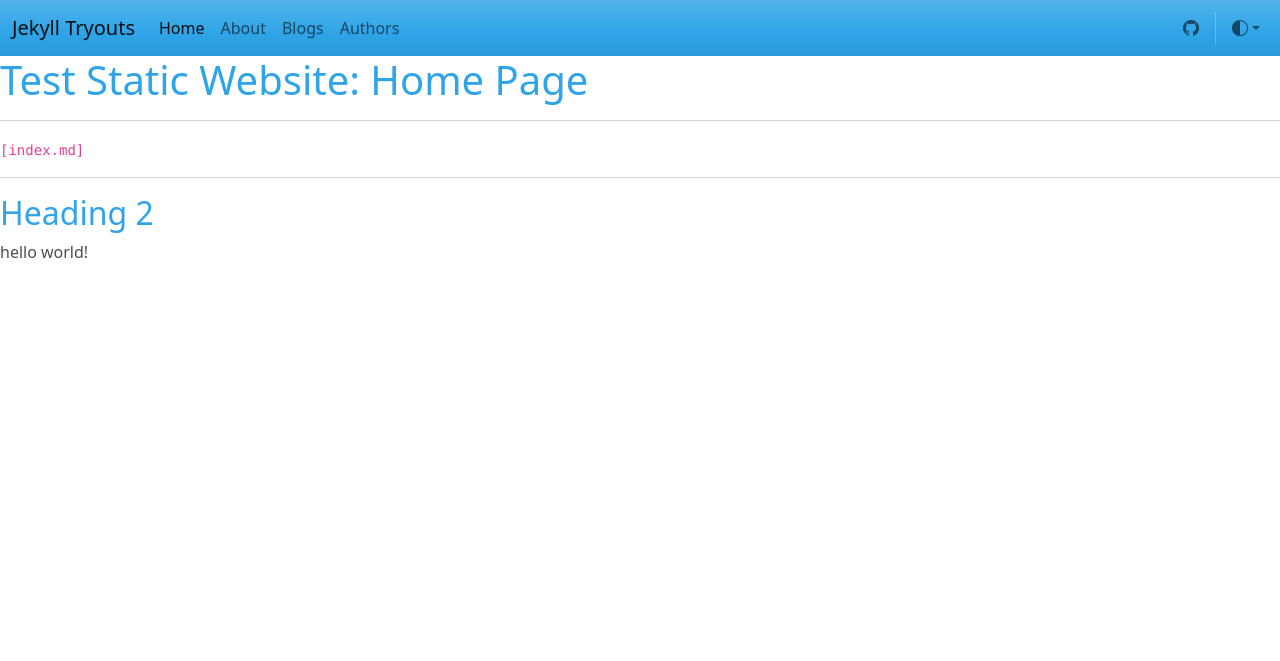
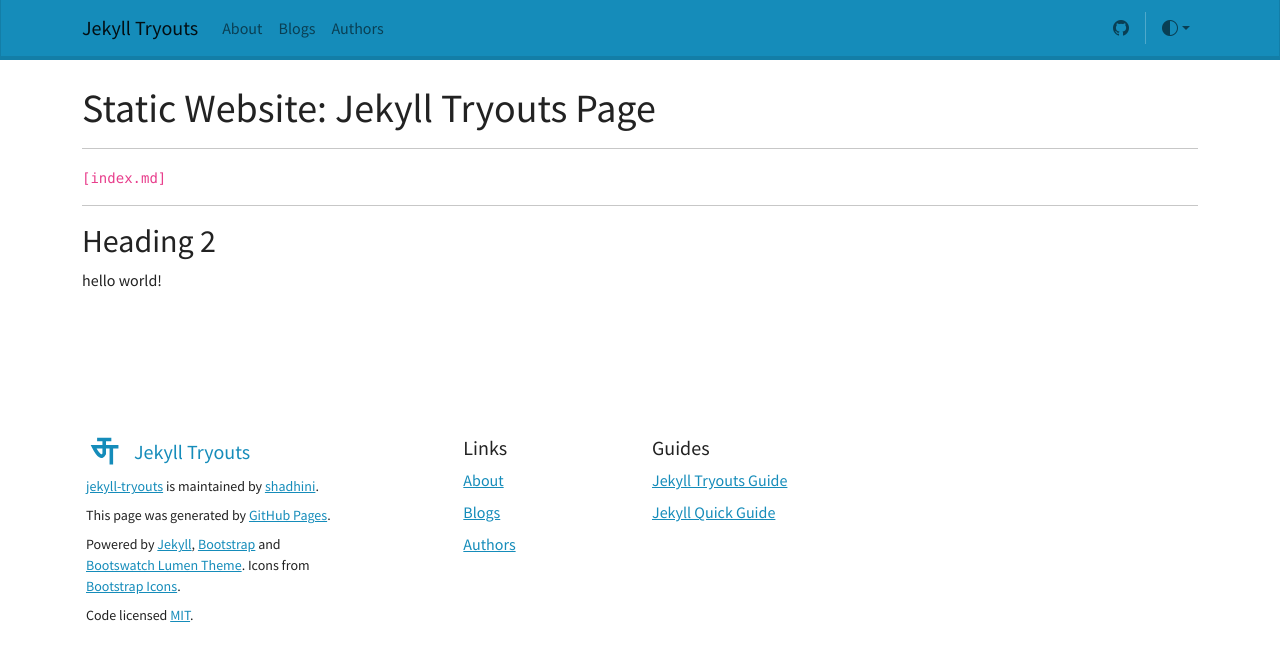
Before and after one commit to shadhini/jekyll-tryouts, a Jekyll site: the page built from docs/index.md, in a window 1280 px wide. Shown: the top 661 px of the page. Built offline with Jekyll 4.4.1, drawn with Linux system fonts in a browser that asks for light colours; nearby versions of some CDN libraries.

Commit message:
add footer

```diff
--- a/docs/_config.yml
+++ b/docs/_config.yml
@@ -1,4 +1,6 @@
 baseurl: "/jekyll-tryouts"
+title: "Jekyll Tryouts" # used to set site title / name
+
 collections:
   authors:
     output: true
--- a/docs/_data/navigation.yml
+++ b/docs/_data/navigation.yml
@@ -1,5 +1,5 @@
-- name: Home
-  link: /
+#- name: Home
+#  link: /
 - name: About
   link: /about.html
 - name: Blogs
--- /dev/null
+++ b/docs/_includes/footer.html
@@ -0,0 +1,33 @@
+<footer class="bd-footer py-4 py-md-5 mt-5 bg-body-tertiary">
+    <div class="container py-4 py-md-5 px-4 px-md-3 text-body-secondary">
+        <div class="row">
+            <div class="col-lg-3 mb-3">
+                <a class="d-inline-flex align-items-center mb-2 text-body-emphasis text-decoration-none" href="{{ site.baseurl }}/">
+                    <svg xmlns="http://www.w3.org/2000/svg" width="40" height="32" class="d-block me-2" viewBox="0 0 450 450" role="img"><title>{{ site.title }}</title><path d="M 100 50 L 300 50 L 200 50 L 200 250 Q 150 350 50 150 L 400 150 L 300 150 L 300 400 " stroke="currentColor" stroke-width="50" fill="none"></path></svg>
+                    <span class="fs-5">{{ site.title }}</span>
+                </a>
+                <ul class="list-unstyled small">
+                    <li class="mb-2">{% if site.github.is_project_page %}<a href="{{ site.github.repository_url }}">{{ site.github.repository_name }}</a> is maintained by <a href="{{ site.github.owner_url }}">{{ site.github.owner_name }}</a>.{% endif %}</li>
+                    <li class="mb-2">This page was generated by <a href="https://pages.github.com">GitHub Pages</a>.</li>
+                    <li class="mb-2">Powered by <a href="https://jekyllrb.com/" rel="nofollow">Jekyll</a>, <a href="https://getbootstrap.com/" rel="nofollow">Bootstrap</a> and <a href="https://bootswatch.com/lumen/" rel="nofollow">Bootswatch Lumen Theme</a>. Icons from <a href="https://icons.getbootstrap.com/" rel="nofollow">Bootstrap Icons</a>.</li>
+                    <li class="mb-2">Code licensed <a href="https://github.com/shadhini/jekyll-tryouts/blob/main/LICENSE" target="_blank" rel="license noopener">MIT</a>.</li>
+                </ul>
+            </div>
+            <div class="col-2 offset-lg-1">
+                <h5>Links</h5>
+                <ul class="list-unstyled">
+                    {% for item in site.data.navigation %}
+                    <li class="mb-2"><a href="{{ site.baseurl }}{{ item.link }}">{{ item.name }}</a></li>
+                    {% endfor %}
+                </ul>
+            </div>
+            <div class="col">
+                <h5>Guides</h5>
+                <ul class="list-unstyled">
+                    <li class="mb-2"><a href="https://github.com/shadhini/jekyll-tryouts/blob/main/jekyll-guide.md">Jekyll Tryouts Guide</a></li>
+                    <li class="mb-2"><a href="https://github.com/shadhini/jekyll-tryouts/blob/main/jekyll-quick-guide.md">Jekyll Quick Guide</a></li>
+                </ul>
+            </div>
+        </div>
+    </div>
+</footer>
--- a/docs/_includes/head.html
+++ b/docs/_includes/head.html
@@ -5,14 +5,13 @@
     <title>{{ page.title }}</title>
 
     <meta name="viewport" content="width=device-width, initial-scale=1.0">
-    <title>{{ page.title }}</title>
 
     <!-- Stylesheets / CSS Files-->
     <!-- ------------------------------------------------------------------------------------------------------->
     <!-- imports the Bootstrap library's styles into the webpage -->
 
-    <!-- Bootswatch yeti bootstrap theme -->
-    <link rel="stylesheet" href="https://cdn.jsdelivr.net/npm/bootswatch@5.3.3/dist/cerulean/bootstrap.min.css">
+    <!-- Bootswatch lumen bootstrap theme -->
+    <link rel="stylesheet" href="https://cdn.jsdelivr.net/npm/bootswatch@5.3.3/dist/lumen/bootstrap.min.css">
 
     <!-- Bootstrap Icons -->
     <link rel="stylesheet" href="https://cdn.jsdelivr.net/npm/bootstrap-icons@1.11.3/font/bootstrap-icons.min.css">
--- a/docs/_includes/navigation.html
+++ b/docs/_includes/navigation.html
@@ -1,7 +1,7 @@
 <!-- Navigation with Data files and Sass Best Practices-->
 <nav class="navbar navbar-expand-lg bg-primary" data-bs-theme="dark">
-    <div class="container-fluid">
-        <a class="navbar-brand" href="{{ site.baseurl }}/">Jekyll Tryouts</a>
+    <div class="container">
+        <a class="navbar-brand" href="{{ site.baseurl }}/">{{ site.title }}</a>
         <button class="navbar-toggler" type="button" data-bs-toggle="collapse" data-bs-target="#navbarColor01" aria-controls="navbarColor01" aria-expanded="false" aria-label="Toggle navigation">
             <span class="navbar-toggler-icon"></span>
         </button>
--- a/docs/_layouts/default.html
+++ b/docs/_layouts/default.html
@@ -3,8 +3,12 @@
 {% include head.html %}
 <body>
 {% include navigation.html %}
-{{ content }}
+<div class="container">
+    <br>
+    {{ content }}
+</div>
 <!-- Bootstrap JS and Popper.js CDN -->
+{% include footer.html %}
 <script src="https://cdn.jsdelivr.net/npm/bootstrap@5.3.3/dist/js/bootstrap.bundle.min.js" integrity="sha384-YvpcrYf0tY3lHB60NNkmXc5s9fDVZLESaAA55NDzOxhy9GkcIdslK1eN7N6jIeHz" crossorigin="anonymous"></script>
 </body>
 </html>
--- a/docs/index.md
+++ b/docs/index.md
@@ -1,10 +1,10 @@
 ---
 # front matter tells Jekyll to process Liquid
-title: Home #browser tab title
+title: Jekyll Tryouts #browser tab title
 layout: default
 ---
 
-# Test Static Website: {{ page.title }} Page
+# Static Website: {{ page.title }} Page
 
 ---
 `[index.md]`
```
